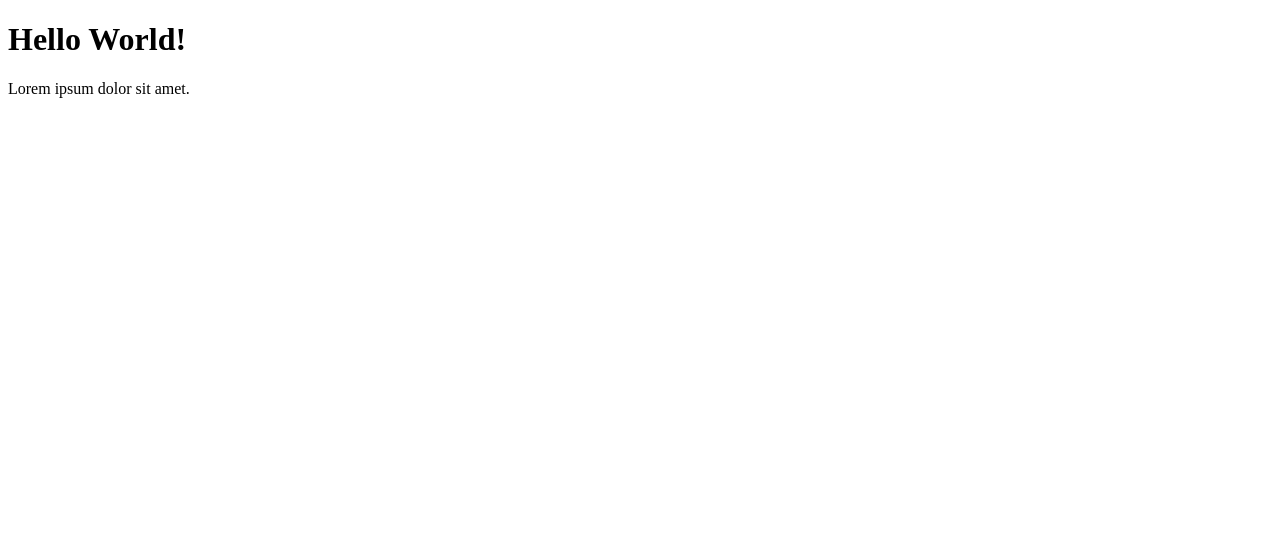
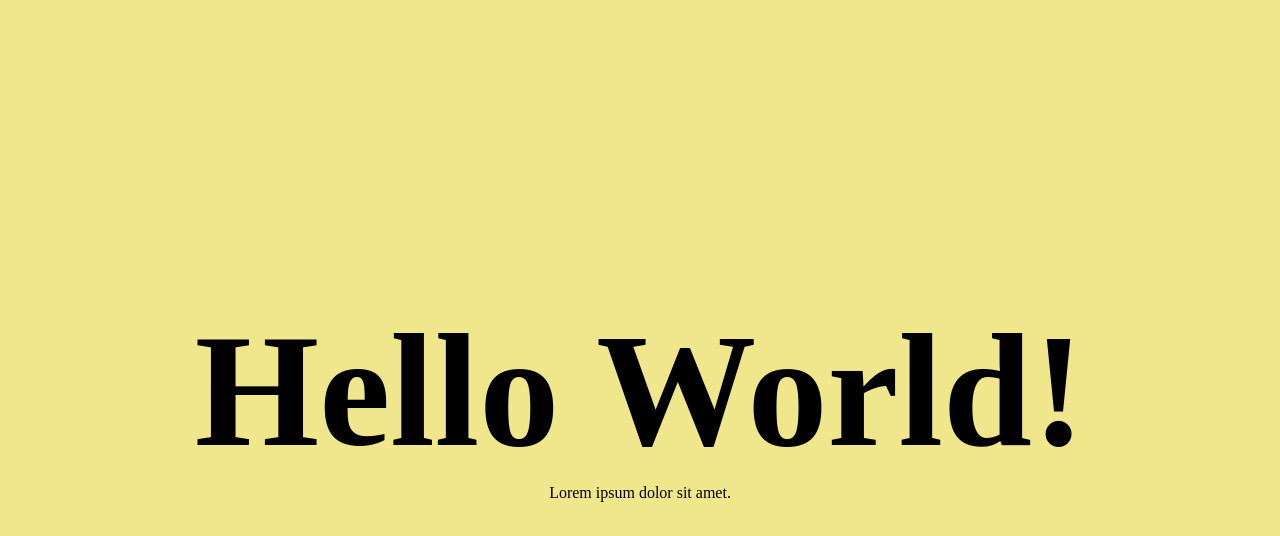
Before and after one commit to hozayves/learn-git-Pro, a plain HTML site: page index.html in a window 1280 px wide. Drawn offline with Linux system fonts and the light colour scheme.

Commit message:
we're already styling our project

```diff
--- a/index.html
+++ b/index.html
@@ -5,11 +5,12 @@
     <meta charset="UTF-8">
     <meta name="viewport" content="width=device-width, initial-scale=1.0">
     <title>Document</title>
+    <link rel="stylesheet" href="/style.css" />
 </head>
 
 <body>
-    <h1>Hello World!</h1>
-    <p>Lorem ipsum dolor sit amet.</p>
+    <h1 class="title">Hello World!</h1>
+    <p class="description">Lorem ipsum dolor sit amet.</p>
 </body>
 
 </html>
--- a/style.css
+++ b/style.css
@@ -1,3 +1,18 @@
 * {
     margin: 0;
 }
+
+body {
+    margin: 0;
+    background-color: khaki;
+    display: flex;
+    flex-direction: column;
+    justify-content: center;
+    align-items: center;
+    height: 100vh;
+}
+
+.title {
+    font-size: 10rem;
+
+}
```
